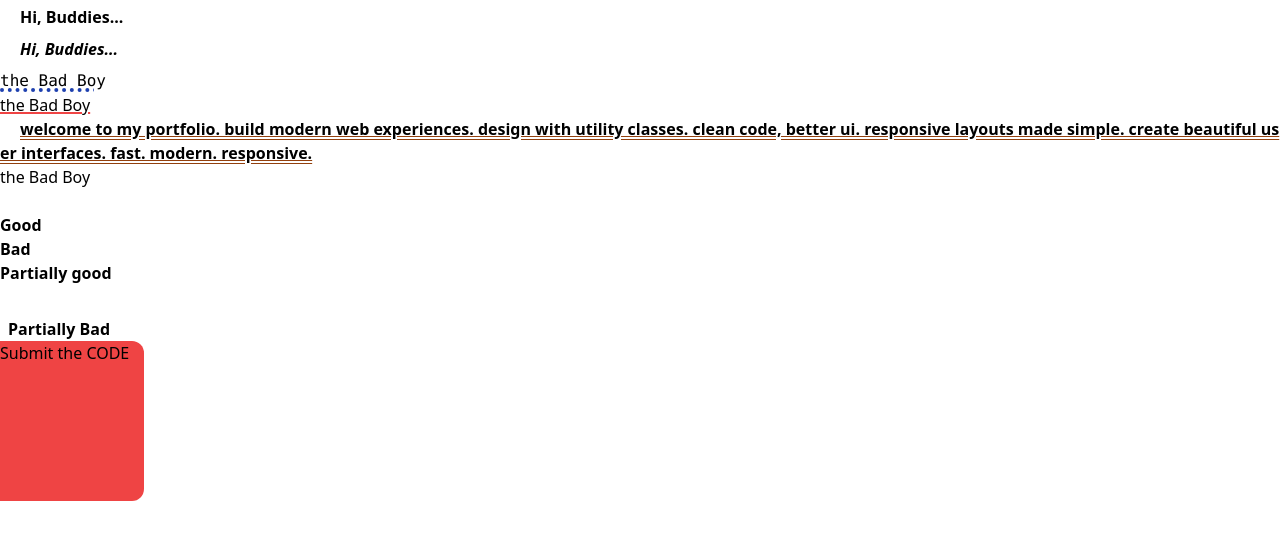
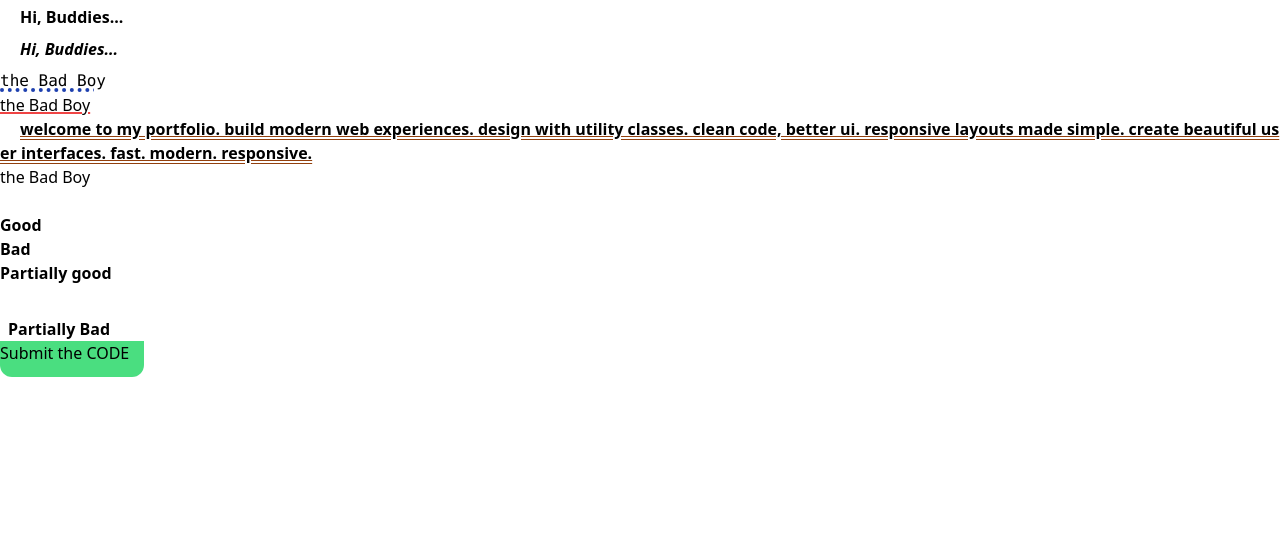
Before and after one commit to Chetan-AMBI-netizen/Tailwind.css-working, a plain HTML site: page landingpage.html in a window 1280 px wide. Shown: the part 183-722 px from the top of the page. Drawn offline with nearby package versions, Linux system fonts and the light colour scheme.

Commit message:
working and next will be flexbox and grid

```diff
--- a/landingpage.html
+++ b/landingpage.html
@@ -34,7 +34,7 @@ Fast. Modern. Responsive. </div>
         <li class="pb-8"> Partially good</li>
         <li class="pl-2"> Partially Bad</li>
        </ul>
-       <div class="w-36  h-40 rounded-e-xl  bg-red-500">
+       <div class="w-36  h-9 rounded-b-xl  bg-green-400">
         Submit the CODE
        </div>
 
```
